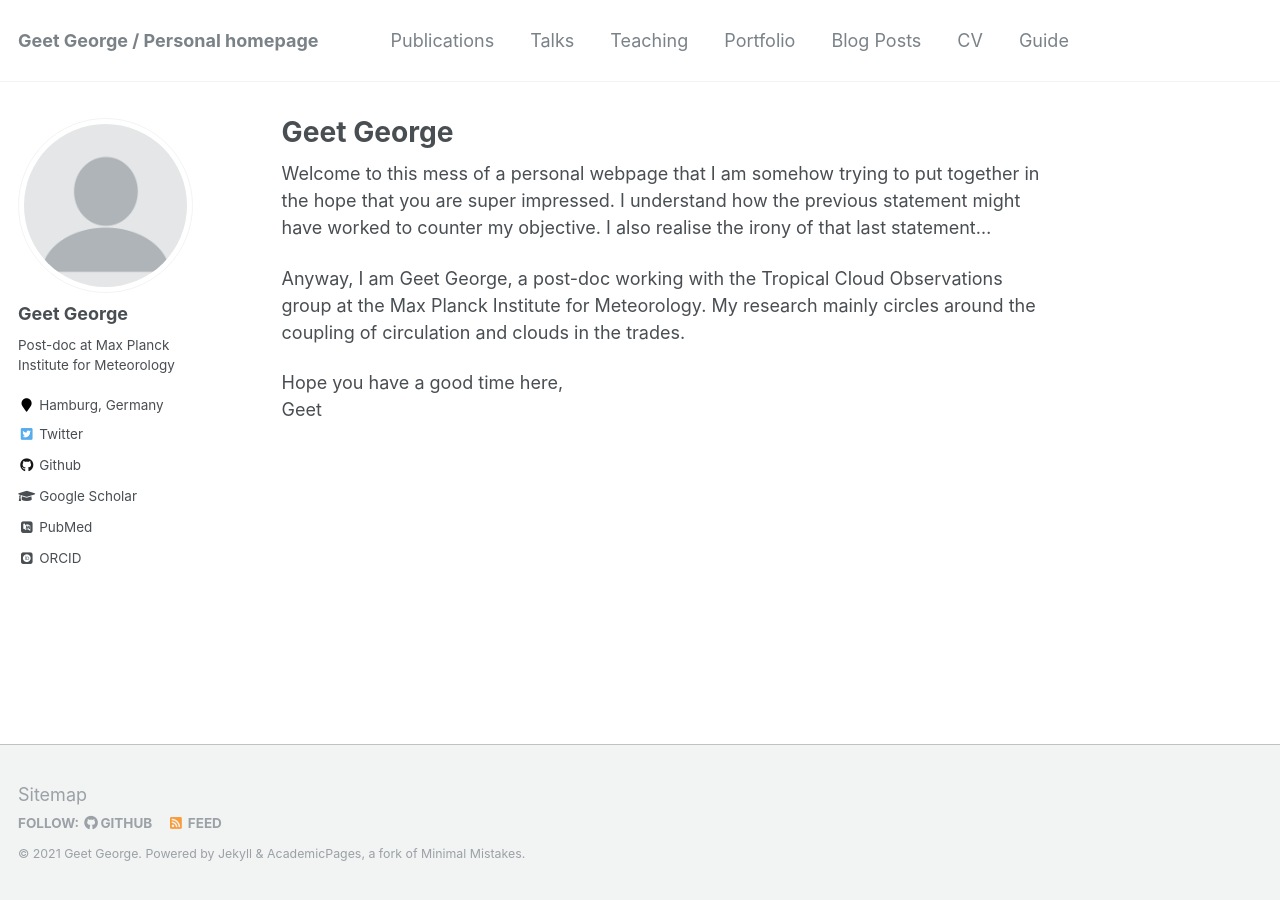
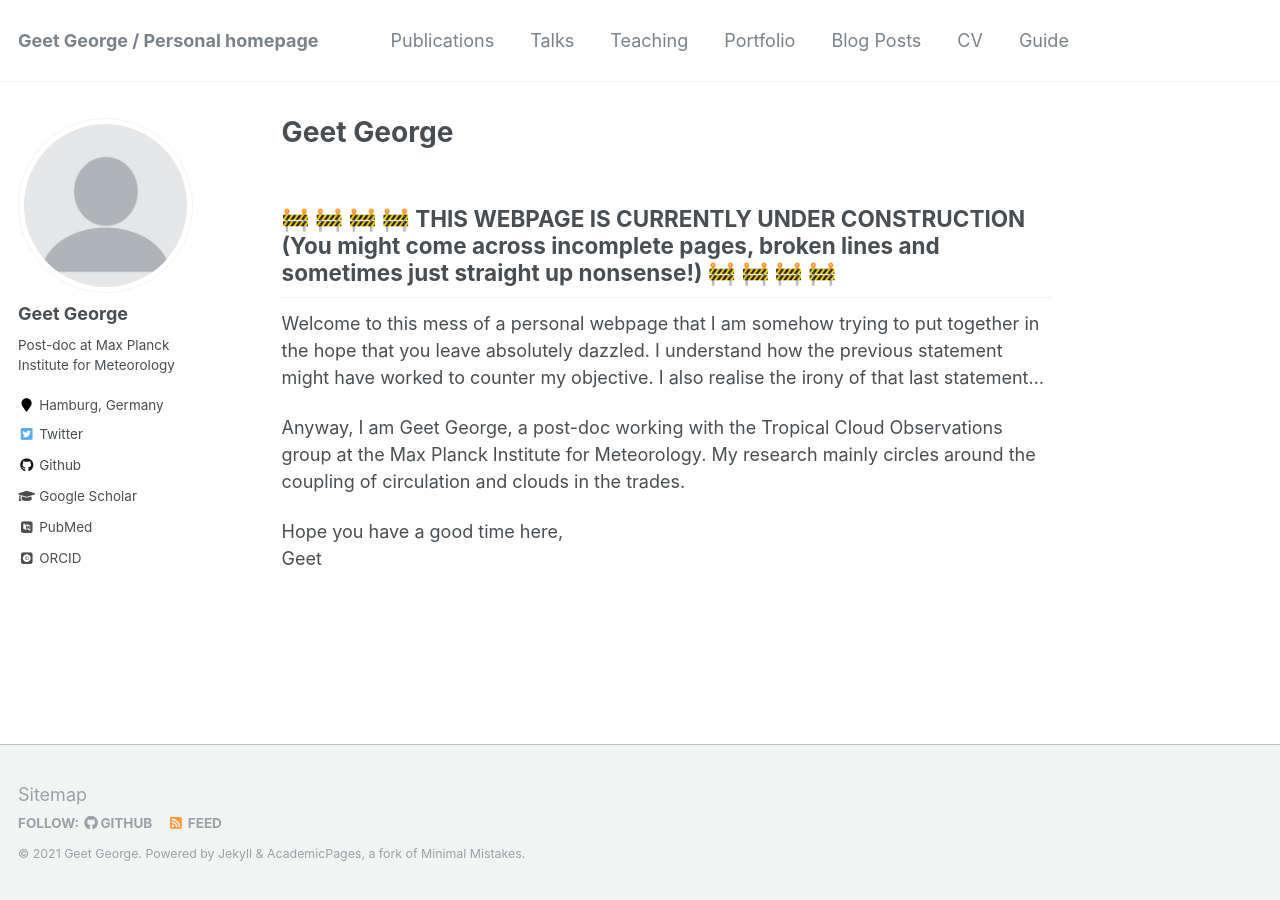
Before and after one commit to Geet-George/geet-george.github.io, a Jekyll site: the page built from _pages/about.md, in a window 1280 px wide. Built offline with Jekyll 4.4.1, drawn with Linux system fonts in a browser that asks for light colours; some web fonts are replaced.

Commit message:
add note about website being under construction

```diff
--- a/_pages/about.md
+++ b/_pages/about.md
@@ -8,7 +8,9 @@ redirect_from:
   - /about.html
 ---
 
-Welcome to this mess of a personal webpage that I am somehow trying to put together in the hope that you are super impressed. I understand how the previous statement might have worked to counter my objective. I also realise the irony of that last statement...
+## 🚧 🚧 🚧 🚧 THIS WEBPAGE IS CURRENTLY UNDER CONSTRUCTION (You might come across incomplete pages, broken lines and sometimes just straight up nonsense!) 🚧 🚧 🚧 🚧
+
+Welcome to this mess of a personal webpage that I am somehow trying to put together in the hope that you leave absolutely dazzled. I understand how the previous statement might have worked to counter my objective. I also realise the irony of that last statement...
 
 Anyway, I am Geet George, a post-doc working with the Tropical Cloud Observations group at the Max Planck Institute for Meteorology. My research mainly circles around the coupling of circulation and clouds in the trades.
 
```
